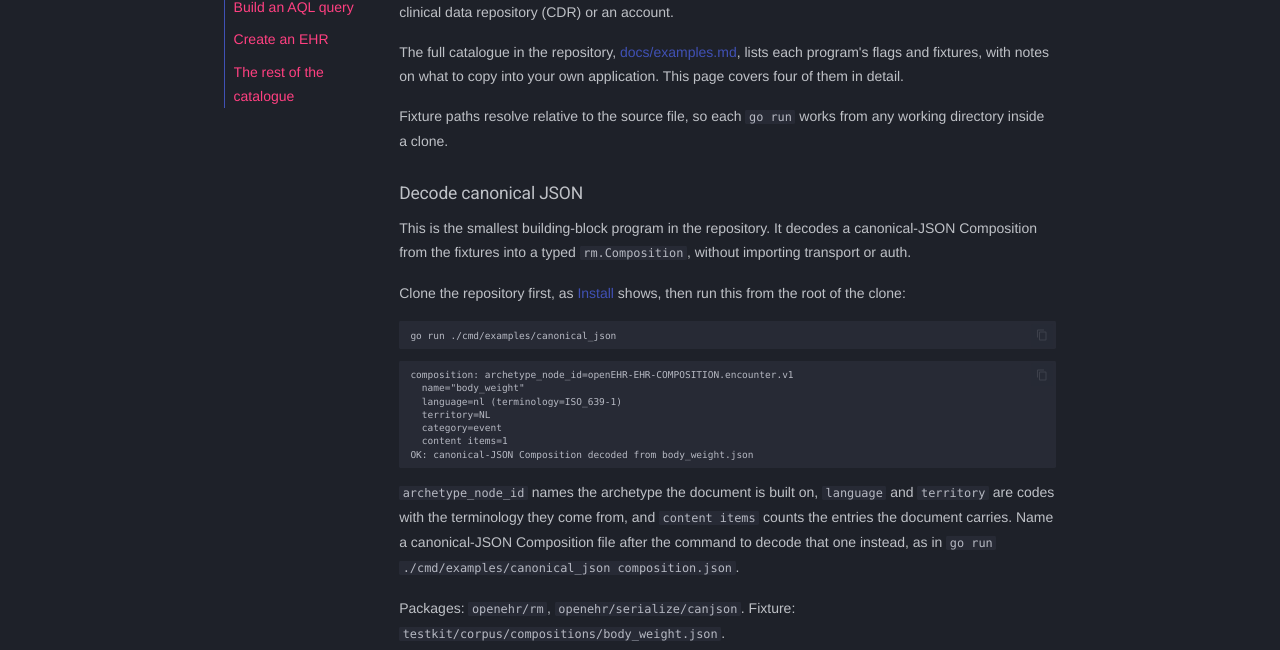
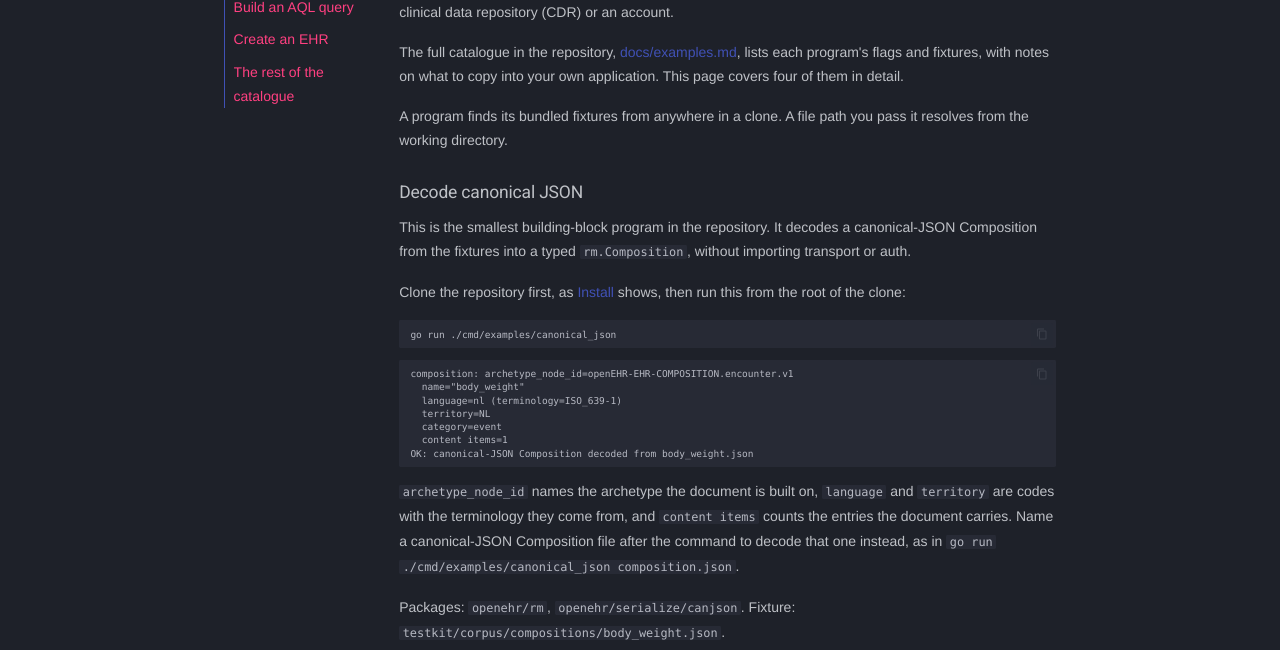
Before and after one commit to Cadasto/openehr-sdk-go, an MkDocs documentation site: the page built from pages/examples.md, in a window 1280 px wide and 900 px high. Shown: the part 247-897 px from the top of the window. Built offline with MkDocs 1.6.1 and Material for MkDocs 9.7.7, drawn with Linux system fonts in a browser that asks for light colours; nearby versions of some CDN libraries; library files that are not in the unit come from our copies; plug-ins that fetch from the network failed and are left out; comment, search, counter and statistics services are not loaded.

Commit message:
docs(examples): say a path you pass resolves from the working directory
Only the bundled fixtures resolve from anywhere in a clone. A Composition,
document or template path given on the command line resolves from the
working directory, as any file argument does.

Assisted-by: Claude Code (claude-opus-5-5)

```diff
--- a/pages/examples.md
+++ b/pages/examples.md
@@ -22,8 +22,8 @@ The full catalogue in the repository,
 lists each program's flags and fixtures, with notes on what to copy into your
 own application. This page covers four of them in detail.
 
-Fixture paths resolve relative to the source file, so each `go run` works from
-any working directory inside a clone.
+A program finds its bundled fixtures from anywhere in a clone. A file path you
+pass it resolves from the working directory.
 
 ## Decode canonical JSON {#canonical_json}
 
```
Also changed, not shown: docs/examples.md (+1 -1 lines).
